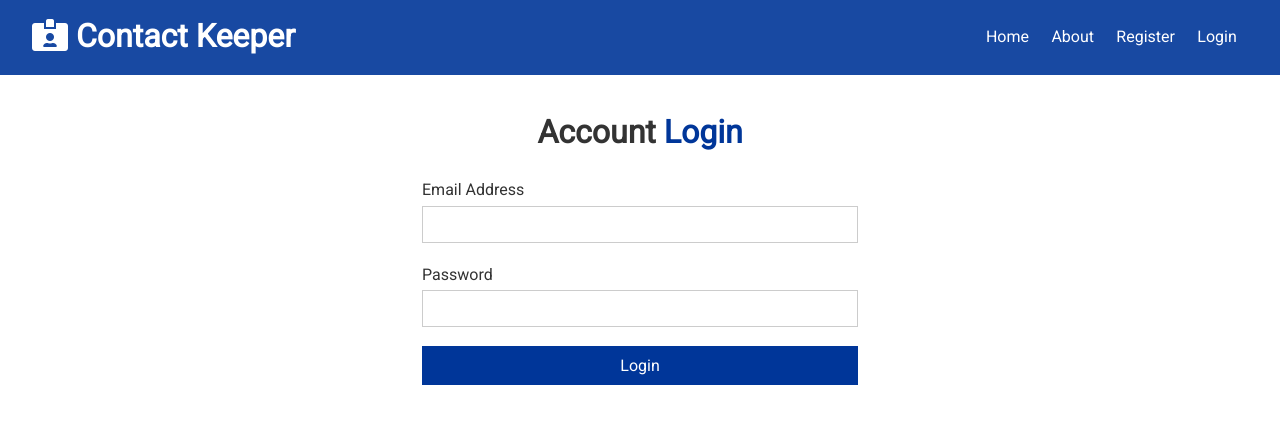
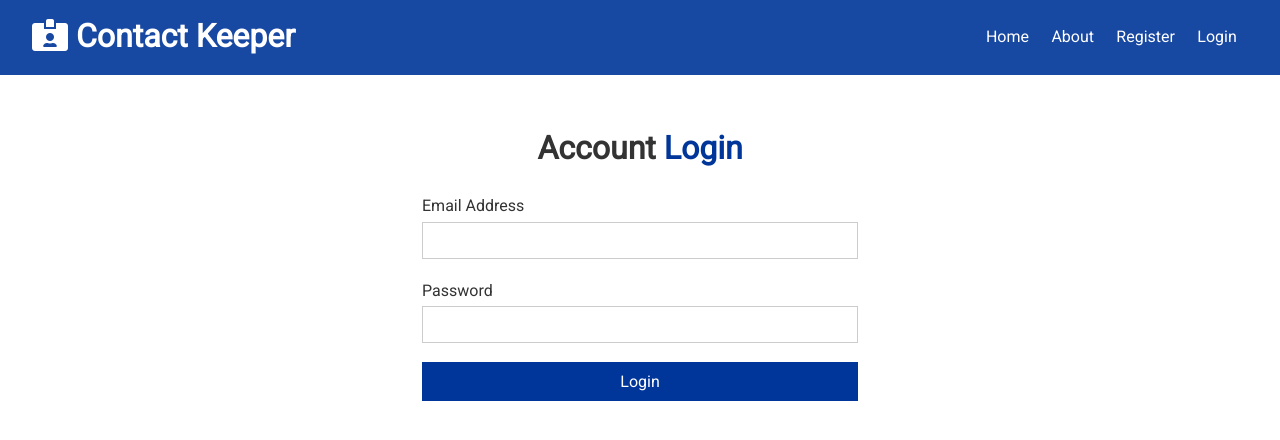
Before and after one commit to tabby-lab/Contact_Keeper, a React (Create React App) app in the folder client/: page /login in a window 1280 px wide. Shown: the top 440 px of the page. Built offline with nearby package versions, Linux system fonts and the light colour scheme.

Commit message:
fixed a few errors with index.js to not strict mode and app.js className

```diff
--- a/client/src/App.js
+++ b/client/src/App.js
@@ -19,7 +19,7 @@ const App = () => {
     <Router>
     <Fragment>
       <Navbar />
-      <div ClassName="container">
+      <div className="container">
         <Alerts />
         <Switch>
           <Route exact path ='/' component={Home} />
--- a/client/src/context/auth/AuthState.js
+++ b/client/src/context/auth/AuthState.js
@@ -45,7 +45,7 @@ const AuthState = props => {
             headers: {
                 'Content-Type': 'application/json'
             }
-        }
+        };
 
         try {
             const res = await axios.post('/api/users', formData, config);
--- a/client/src/index.js
+++ b/client/src/index.js
@@ -2,9 +2,4 @@ import React from 'react';
 import ReactDOM from 'react-dom';
 import App from './App';
 
-ReactDOM.render(
-  <React.StrictMode>
-    <App />
-  </React.StrictMode>,
-  document.getElementById('root')
-);
+ReactDOM.render(<App />, document.getElementById('root'));
```
